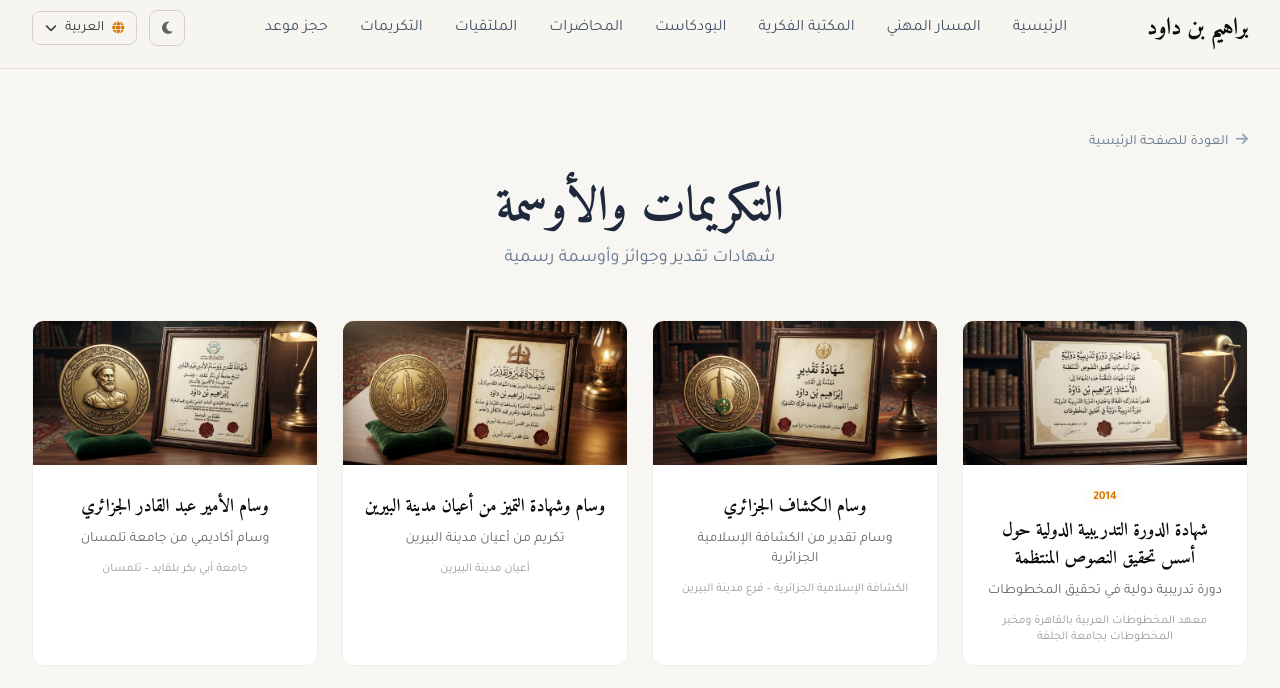
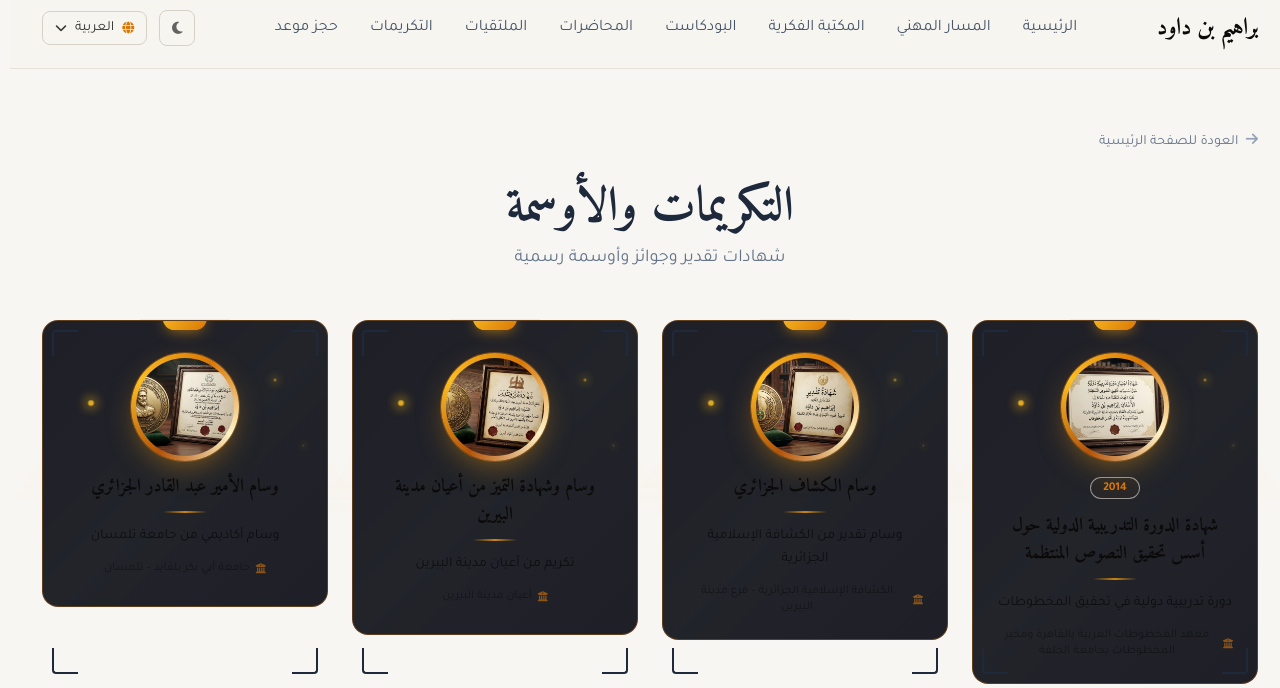
Before and after one commit to impkarim/prof-bendaoud, a plain HTML site: page honors/index.html in a window 1280 px wide. Shown: the part 48-736 px from the top of the page. Drawn offline with nearby package versions, Linux system fonts and the light colour scheme; grey boxes are pictures that could not be loaded.

Commit message:
تصميم صالة الأوسمة بمسرح ضوئي: أعمدة ضوء، إطارات ذهبية، أرقام تسلسلية، وبريق متلألئ

```diff
--- a/assets/css/style.css
+++ b/assets/css/style.css
@@ -391,3 +391,161 @@ html[lang="en"] .font-arabic { font-family: var(--font-body-lat); }
   html[lang="en"] #award-title,
   html[lang="en"] #lecture-title { font-size: 1.75rem; }
 }
+
+/* ===== Hall of Honors ===== */
+.honor-card {
+  position: relative;
+  isolation: isolate;
+}
+
+.honor-spot {
+  position: absolute;
+  top: -1px;
+  left: 50%;
+  width: 130%;
+  height: 200px;
+  transform: translateX(-50%);
+  background: linear-gradient(to bottom, rgba(245, 158, 11, 0.28), rgba(245, 158, 11, 0.05) 55%, transparent);
+  clip-path: polygon(38% 0, 62% 0, 100% 100%, 0 100%);
+  opacity: 0.55;
+  pointer-events: none;
+  z-index: 0;
+  transition: opacity 0.5s ease;
+}
+
+.honor-card:hover .honor-spot { opacity: 0.95; }
+
+.honor-glow {
+  position: absolute;
+  inset: 0;
+  z-index: 0;
+  background: radial-gradient(circle at 50% 0%, rgba(245, 158, 11, 0.16), transparent 65%);
+  opacity: 0;
+  transition: opacity 0.5s ease;
+  pointer-events: none;
+}
+
+.honor-card:hover .honor-glow { opacity: 1; }
+
+.honor-frame {
+  border: 1px solid rgba(217, 119, 6, 0.35);
+  background:
+    linear-gradient(rgba(15, 23, 42, 0.92), rgba(15, 23, 42, 0.92)),
+    linear-gradient(135deg, #d97706, #fbbf24, #d97706);
+  transition: border-color 0.4s ease, transform 0.4s ease, box-shadow 0.4s ease;
+}
+
+.honor-card:hover .honor-frame {
+  border-color: rgba(245, 158, 11, 0.8);
+  box-shadow: 0 18px 50px -12px rgba(245, 158, 11, 0.35);
+}
+
+.honor-corner {
+  position: absolute;
+  width: 26px;
+  height: 26px;
+  border-color: rgba(245, 158, 11, 0.65);
+  transition: border-color 0.4s ease, width 0.4s ease, height 0.4s ease;
+  z-index: 2;
+  pointer-events: none;
+}
+.honor-corner.tl { top: 10px; left: 10px; border-top: 2px solid; border-left: 2px solid; border-radius: 4px 0 0 0; }
+.honor-corner.tr { top: 10px; right: 10px; border-top: 2px solid; border-right: 2px solid; border-radius: 0 4px 0 0; }
+.honor-corner.bl { bottom: 10px; left: 10px; border-bottom: 2px solid; border-left: 2px solid; border-radius: 0 0 0 4px; }
+.honor-corner.br { bottom: 10px; right: 10px; border-bottom: 2px solid; border-right: 2px solid; border-radius: 0 0 4px 0; }
+.honor-card:hover .honor-corner { border-color: rgba(251, 191, 36, 0.95); }
+
+.honor-img-wrap {
+  position: relative;
+  width: 108px;
+  height: 108px;
+  margin: 0 auto;
+  border-radius: 50%;
+  padding: 5px;
+  background: conic-gradient(from 210deg, #b45309, #fbbf24, #d97706, #fef3c7, #b45309);
+  box-shadow: 0 0 0 1px rgba(217, 119, 6, 0.4), 0 10px 30px -8px rgba(245, 158, 11, 0.5);
+  transition: transform 0.5s ease, box-shadow 0.5s ease;
+}
+
+.honor-card:hover .honor-img-wrap {
+  transform: translateY(-4px) rotate(-2deg);
+  box-shadow: 0 0 0 1px rgba(251, 191, 36, 0.7), 0 16px 40px -8px rgba(245, 158, 11, 0.65);
+}
+
+.honor-img-wrap .honor-img {
+  width: 100%;
+  height: 100%;
+  border-radius: 50%;
+  object-fit: cover;
+  display: block;
+}
+
+.honor-img-ph {
+  width: 100%;
+  height: 100%;
+  border-radius: 50%;
+  display: flex;
+  align-items: center;
+  justify-content: center;
+  background: linear-gradient(135deg, rgba(217, 119, 6, 0.25), rgba(30, 41, 59, 0.6));
+  color: rgba(245, 158, 11, 0.9);
+  font-size: 2rem;
+}
+
+.honor-number {
+  position: absolute;
+  top: -14px;
+  left: 50%;
+  transform: translateX(-50%);
+  background: linear-gradient(135deg, #fbbf24, #d97706);
+  color: #0f172a;
+  font-weight: 800;
+  font-size: 0.7rem;
+  letter-spacing: 0.08em;
+  padding: 3px 12px;
+  border-radius: 999px;
+  box-shadow: 0 4px 14px -3px rgba(245, 158, 11, 0.6);
+  z-index: 3;
+  white-space: nowrap;
+}
+
+.honor-sparkle {
+  position: absolute;
+  width: 6px;
+  height: 6px;
+  background: rgba(251, 191, 36, 0.9);
+  border-radius: 50%;
+  box-shadow: 0 0 12px 2px rgba(251, 191, 36, 0.8);
+  opacity: 0;
+  pointer-events: none;
+  z-index: 3;
+  animation: honorTwinkle 3.2s ease-in-out infinite;
+}
+
+.honor-sparkle.s1 { top: 22%; left: 16%; animation-delay: 0s; }
+.honor-sparkle.s2 { top: 16%; right: 18%; width: 4px; height: 4px; animation-delay: 0.9s; }
+.honor-sparkle.s3 { top: 42%; left: 9%; width: 5px; height: 5px; animation-delay: 1.7s; }
+.honor-sparkle.s4 { top: 34%; right: 8%; width: 3px; height: 3px; animation-delay: 2.4s; }
+
+.honor-card:hover .honor-sparkle { opacity: 1; }
+
+@keyframes honorTwinkle {
+  0%, 100% { opacity: 0; transform: scale(0.4); }
+  50% { opacity: 1; transform: scale(1); }
+}
+
+.honor-title-line {
+  position: relative;
+  padding-bottom: 0.75rem;
+  margin-bottom: 0.75rem;
+}
+.honor-title-line::after {
+  content: "";
+  position: absolute;
+  bottom: 0;
+  left: 50%;
+  transform: translateX(-50%);
+  width: 44px;
+  height: 2px;
+  background: linear-gradient(90deg, transparent, rgba(245, 158, 11, 0.8), transparent);
+}
--- a/assets/js/pages/honors.js
+++ b/assets/js/pages/honors.js
@@ -30,23 +30,35 @@ function renderAwards() {
   if (!grid) return;
 
   const awardsHTML = data.awards
-    .map(
-      (award) =>
-        `<a href="../award/?id=${encodeURIComponent(award.id)}" class="block bg-white/5 border border-gray-700/50 rounded-xl overflow-hidden hover:border-amber-500/50 transition-all duration-200 backdrop-blur-sm text-center group hover:-translate-y-1">
-          <div class="relative h-36 overflow-hidden bg-gradient-to-br from-amber-500/20 to-slate-700/50">
-            <img src="../assets/images/awards/${award.id}.jpg" alt="${award.title}"
-              class="w-full h-full object-cover transition-transform duration-500 group-hover:scale-105"
-              onerror="this.style.display='none'">
-            <div class="absolute inset-0 bg-gradient-to-t from-black/40 to-transparent opacity-0 group-hover:opacity-100 transition-opacity duration-300"></div>
+    .map((award, index) => {
+      const num = String(index + 1).padStart(2, "0");
+      return `
+        <a href="../award/?id=${encodeURIComponent(award.id)}" class="honor-card block group">
+          <span class="honor-spot"></span>
+          <span class="honor-glow"></span>
+          <span class="honor-corner tl"></span>
+          <span class="honor-corner tr"></span>
+          <span class="honor-corner bl"></span>
+          <span class="honor-corner br"></span>
+          <span class="honor-sparkle s1"></span>
+          <span class="honor-sparkle s2"></span>
+          <span class="honor-sparkle s3"></span>
+          <span class="honor-sparkle s4"></span>
+
+          <div class="honor-frame relative rounded-2xl p-6 pt-8 text-center overflow-hidden">
+            <span class="honor-number">#${num}</span>
+            <div class="honor-img-wrap">
+              <img src="../assets/images/awards/${award.id}.jpg" alt="${award.title}"
+                class="honor-img"
+                onerror="this.outerHTML='<div class=honor-img-ph><i class=fas fa-trophy></i></div>'">
+            </div>
+            ${award.year ? `<span class="inline-block mt-4 text-xs font-bold text-amber-400 bg-amber-500/10 border border-amber-500/20 px-3 py-0.5 rounded-full">${award.year}</span>` : ""}
+            <h3 class="honor-title-line text-lg font-bold text-white mt-3 font-title group-hover:text-amber-400 transition-colors">${award.title}</h3>
+            <p class="text-gray-400 text-sm leading-relaxed">${award.desc}</p>
+            <p class="text-gray-500 text-xs mt-3 inline-flex items-center gap-1.5"><i class="fas fa-building-columns text-amber-500/60 text-[10px]"></i>${award.organization}</p>
           </div>
-          <div class="p-5">
-          ${award.year ? `<span class="text-xs text-amber-400 font-semibold bg-amber-500/10 px-2 py-0.5 rounded-full">${award.year}</span>` : ""}
-          <h3 class="text-lg font-bold text-white mt-2 font-title group-hover:text-amber-400 transition-colors">${award.title}</h3>
-          <p class="text-gray-400 text-sm mt-2">${award.desc}</p>
-          <p class="text-gray-500 text-xs mt-3">${award.organization}</p>
-          </div>
-        </a>`
-    )
+        </a>`;
+    })
     .join("");
 
   grid.innerHTML = awardsHTML;
```
